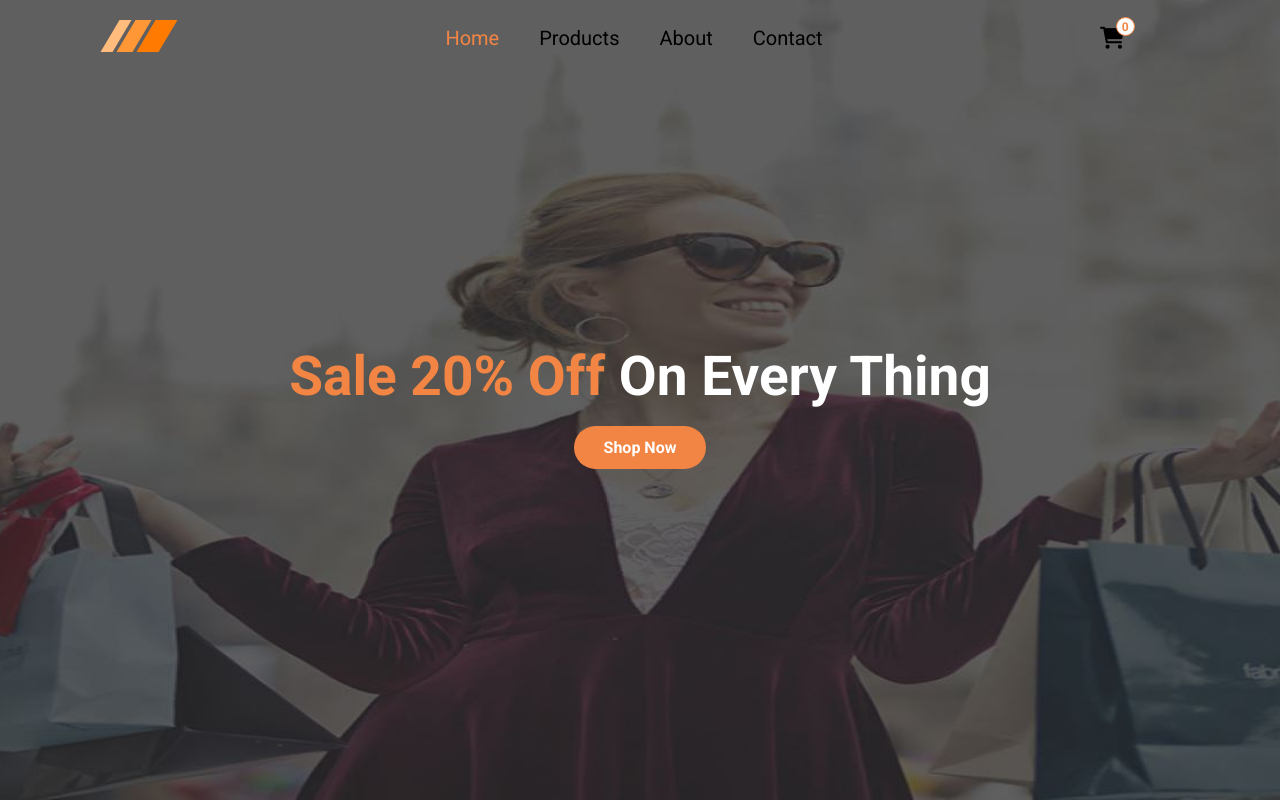
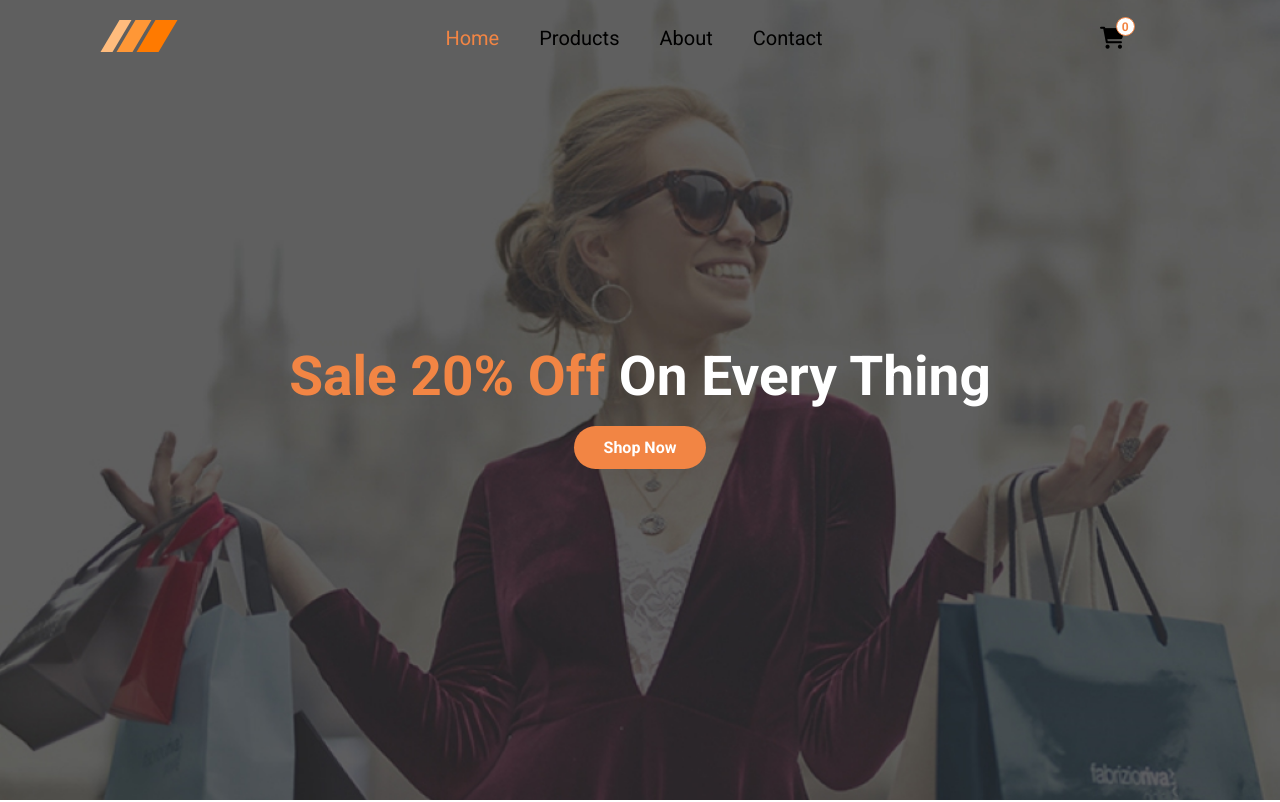
Before and after one commit to mahdieh70/ecommerce-website, a React (Create React App) app: page / in a window 1280 px wide. Shown: the top 802 px of the page. Built offline with nearby package versions, Linux system fonts and the light colour scheme; data requests are answered from the project's data file.

Commit message:
some changes in banner.css

```diff
--- a/src/components/banner/Banner.css
+++ b/src/components/banner/Banner.css
@@ -1,6 +1,6 @@
 .banner-section {
   height: 100vh;
-  background-image: url("../../assets/left-banner-image5.jpg");
+  background-image: url("../../assets/banner2.jpg");
   background-size: cover;
   background-position: center;
   background-attachment: fixed;
```
